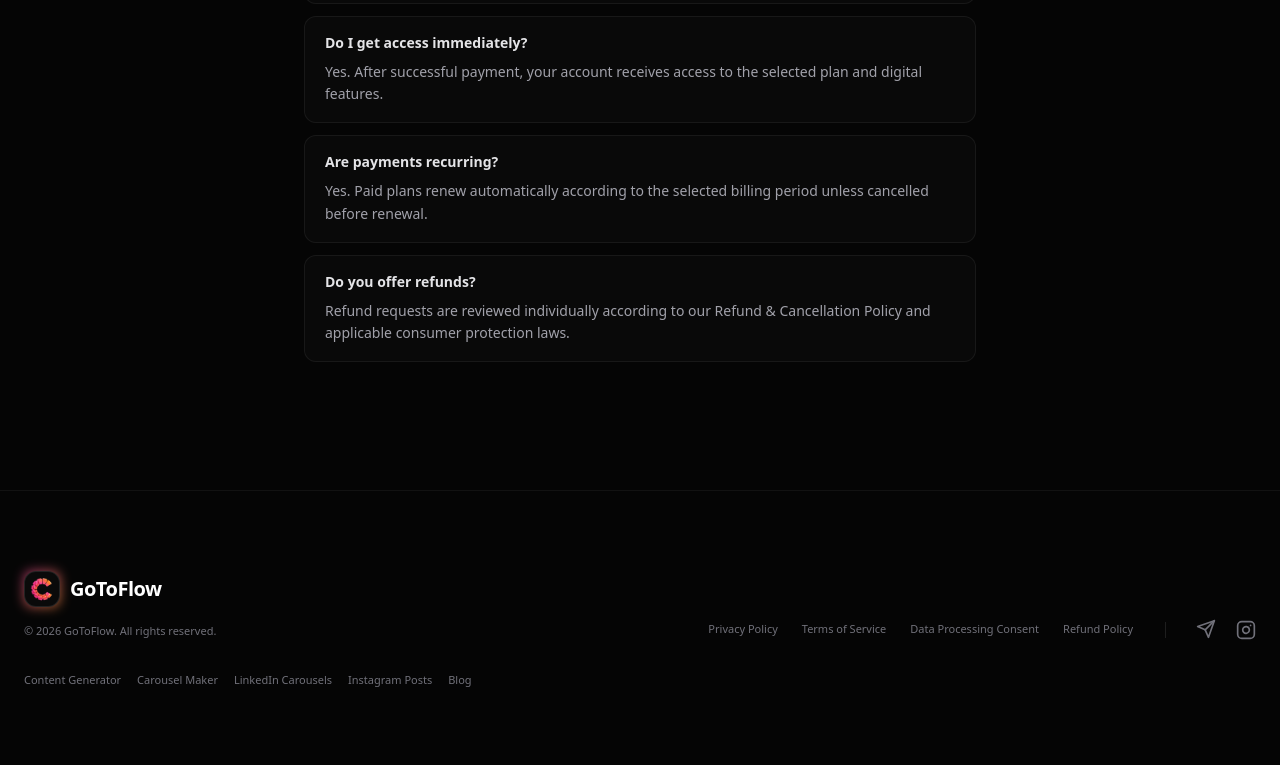
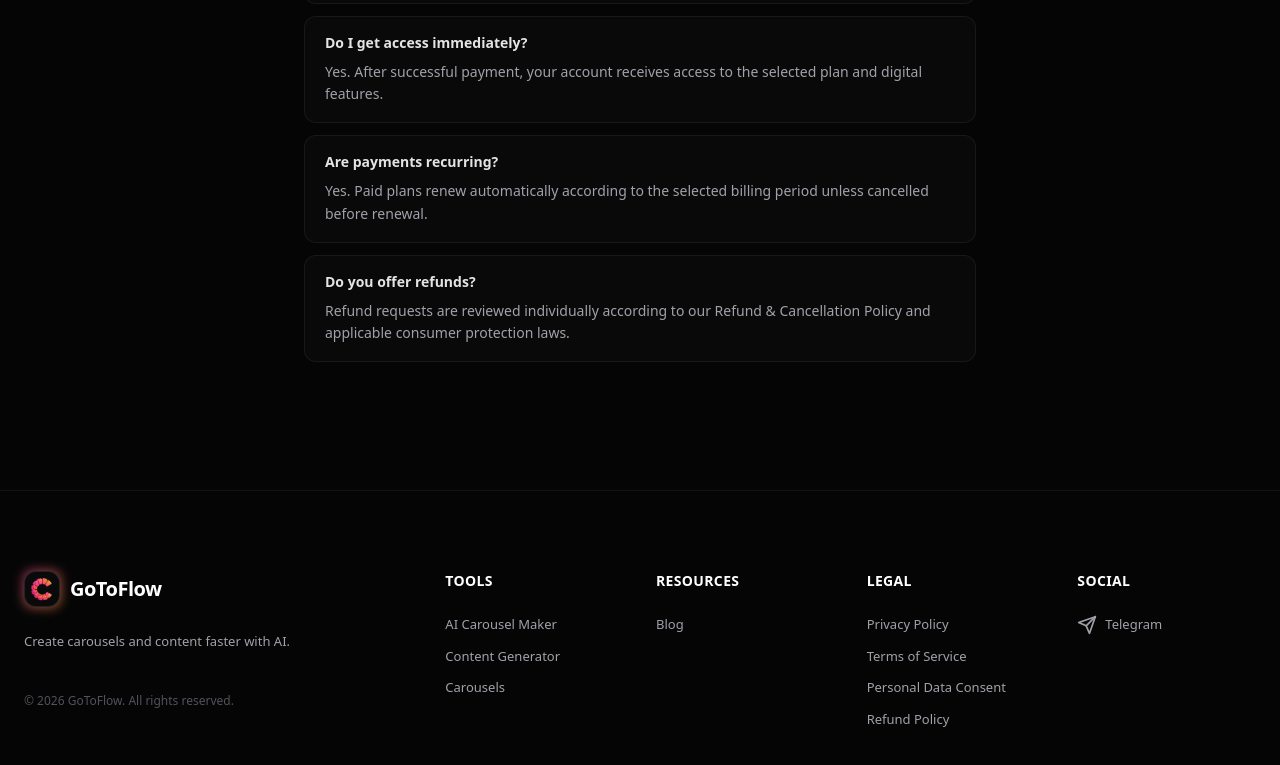
Before and after one commit to matteimikeska49-bot/gtf, a React (Vite) app: page /pricing in a window 1280 px wide. Shown: the part 2068-2833 px from the top of the page. Built offline with nearby package versions, Linux system fonts and the light colour scheme.

Commit message:
fix(footer): organize links and add Telegram

```diff
--- a/src/components/Footer.jsx
+++ b/src/components/Footer.jsx
@@ -8,7 +8,7 @@ import { Link } from 'react-router-dom';
 
 export const Footer = () => {
   const [modal, setModal] = useState(null); // 'privacy' | 'terms' | 'consent' | null
-  const { t, lang } = useLanguage();
+  const { lang } = useLanguage();
 
   return (
     <>
@@ -20,115 +20,107 @@ export const Footer = () => {
       <footer className="relative z-10 w-full bg-[#050505] border-t border-white/5">
         <div className="max-w-7xl mx-auto px-6 py-12 md:py-20">
 
-          <div className="flex flex-col md:flex-row justify-between items-center md:items-center gap-8 md:gap-12">
+          <div className="grid grid-cols-1 md:grid-cols-3 lg:grid-cols-6 gap-10 lg:gap-8">
 
-            {/* Left Hand: Logo and Copyright */}
-            <div className="flex flex-col items-center md:items-start gap-4">
+            {/* Column 1: Brand */}
+            <div className="flex flex-col items-start gap-4 lg:col-span-2">
               <Logo />
-              <p className="text-[11px] text-zinc-500 font-medium">
-                {t('footer.copyright')}
+              <p className="text-[13px] text-zinc-400 font-medium leading-relaxed max-w-sm mt-2">
+                {lang === 'RU'
+                  ? 'Создавайте карусели и контент быстрее с AI.'
+                  : 'Create carousels and content faster with AI.'}
               </p>
+              <p className="text-[12px] text-zinc-600 font-medium mt-6">
+                {lang === 'RU'
+                  ? '© 2026 GoToFlow. Все права защищены.'
+                  : '© 2026 GoToFlow. All rights reserved.'}
+              </p>
+            </div>
 
-              {/* Internal SEO Links */}
-              <nav className="flex flex-wrap items-center gap-x-4 gap-y-2 mt-4">
+            {/* Column 2: Product / Tools */}
+            <div className="flex flex-col items-start gap-4">
+              <h3 className="text-sm font-semibold text-white tracking-wide uppercase mb-2">
+                {lang === 'RU' ? 'Инструменты' : 'Tools'}
+              </h3>
+              <nav className="flex flex-col gap-3">
                 {lang === 'RU' ? (
                   <>
-                    <Link to="/ru/generator-kontenta" className="text-[11px] text-zinc-500 hover:text-white transition-colors duration-300">Генератор контента</Link>
-                    <Link to="/ru/ai-generator-karuselej" className="text-[11px] text-zinc-500 hover:text-white transition-colors duration-300">Карусели</Link>
-                    <Link to="/ru/generator-karuselej-linkedin" className="text-[11px] text-zinc-500 hover:text-white transition-colors duration-300">Карусели LinkedIn</Link>
-                    <Link to="/ru/generator-postov-instagram" className="text-[11px] text-zinc-500 hover:text-white transition-colors duration-300">Посты Instagram</Link>
-                    <Link to="/ru/blog" className="text-[11px] text-zinc-500 hover:text-white transition-colors duration-300">Блог</Link>
+                    <Link to="/ru/ii-generator-karuseley" className="text-[13px] text-zinc-400 hover:text-white transition-colors duration-300">ИИ-генератор каруселей</Link>
+                    <Link to="/ru" className="text-[13px] text-zinc-400 hover:text-white transition-colors duration-300">Генератор контента</Link>
+                    <Link to="/ru" className="text-[13px] text-zinc-400 hover:text-white transition-colors duration-300">Карусели</Link>
                   </>
                 ) : (
                   <>
-                    <Link to="/ai-content-generator" className="text-[11px] text-zinc-500 hover:text-white transition-colors duration-300">Content Generator</Link>
-                    <Link to="/ai-carousel-maker" className="text-[11px] text-zinc-500 hover:text-white transition-colors duration-300">Carousel Maker</Link>
-                    <Link to="/linkedin-carousel-maker" className="text-[11px] text-zinc-500 hover:text-white transition-colors duration-300">LinkedIn Carousels</Link>
-                    <Link to="/ai-instagram-post-generator" className="text-[11px] text-zinc-500 hover:text-white transition-colors duration-300">Instagram Posts</Link>
-                    <Link to="/blog" className="text-[11px] text-zinc-500 hover:text-white transition-colors duration-300">Blog</Link>
+                    <Link to="/ai-carousel-maker" className="text-[13px] text-zinc-400 hover:text-white transition-colors duration-300">AI Carousel Maker</Link>
+                    <Link to="/" className="text-[13px] text-zinc-400 hover:text-white transition-colors duration-300">Content Generator</Link>
+                    <Link to="/" className="text-[13px] text-zinc-400 hover:text-white transition-colors duration-300">Carousels</Link>
                   </>
                 )}
               </nav>
             </div>
 
-            {/* Right Hand: Legal Links & Socials */}
-            <div className="flex flex-col lg:flex-row items-center justify-center md:justify-end gap-6 md:gap-8">
-              <nav className="flex flex-wrap items-center justify-center md:justify-end gap-x-6 gap-y-3">
+            {/* Column 3: Resources */}
+            <div className="flex flex-col items-start gap-4">
+              <h3 className="text-sm font-semibold text-white tracking-wide uppercase mb-2">
+                {lang === 'RU' ? 'Ресурсы' : 'Resources'}
+              </h3>
+              <nav className="flex flex-col gap-3">
+                {lang === 'RU' ? (
+                  <Link to="/ru/blog" className="text-[13px] text-zinc-400 hover:text-white transition-colors duration-300">Блог</Link>
+                ) : (
+                  <Link to="/blog" className="text-[13px] text-zinc-400 hover:text-white transition-colors duration-300">Blog</Link>
+                )}
+              </nav>
+            </div>
+
+            {/* Column 4: Legal */}
+            <div className="flex flex-col items-start gap-4 lg:col-span-1">
+              <h3 className="text-sm font-semibold text-white tracking-wide uppercase mb-2">
+                {lang === 'RU' ? 'Документы' : 'Legal'}
+              </h3>
+              <nav className="flex flex-col gap-3">
                 {lang === 'RU' ? (
                   <>
-                    <Link
-                      to="/ru/politika"
-                      className="text-[11px] text-zinc-500 hover:text-white transition-colors duration-300 font-medium"
-                    >
-                      {t('footer.privacy')}
-                    </Link>
-                    <Link
-                      to="/ru/polzovatelskoe-soglashenie"
-                      className="text-[11px] text-zinc-500 hover:text-white transition-colors duration-300 font-medium"
-                    >
-                      {t('footer.terms')}
-                    </Link>
-                    <Link
-                      to="/ru/soglasie-na-obrabotku-personalnyh-dannyh"
-                      className="text-[11px] text-zinc-500 hover:text-white transition-colors duration-300 font-medium"
-                    >
-                      {t('footer.consent')}
-                    </Link>
-                    <Link
-                      to="/ru/ugc-creator-terms"
-                      className="text-[11px] text-zinc-500 hover:text-white transition-colors duration-300 font-medium"
-                    >
-                      Условия для UGC-креаторов
-                    </Link>
+                    <Link to="/ru/politika" className="text-[13px] text-zinc-400 hover:text-white transition-colors duration-300">Политика конфиденциальности</Link>
+                    <Link to="/ru/polzovatelskoe-soglashenie" className="text-[13px] text-zinc-400 hover:text-white transition-colors duration-300">Пользовательское соглашение</Link>
+                    <Link to="/ru/soglasie-na-obrabotku-personalnyh-dannyh" className="text-[13px] text-zinc-400 hover:text-white transition-colors duration-300">Согласие на обработку данных</Link>
+                    <Link to="/ru/ugc-creator-terms" className="text-[13px] text-zinc-400 hover:text-white transition-colors duration-300">Условия для UGC-креаторов</Link>
                   </>
                 ) : (
                   <>
-                    <Link
-                      to="/privacy-policy"
-                      className="text-[11px] text-zinc-500 hover:text-white transition-colors duration-300 font-medium"
-                    >
-                      {t('footer.privacy')}
-                    </Link>
-                    <Link
-                      to="/terms-of-service"
-                      className="text-[11px] text-zinc-500 hover:text-white transition-colors duration-300 font-medium"
-                    >
-                      {t('footer.terms')}
-                    </Link>
-                    <Link
-                      to="/personal-data-consent"
-                      className="text-[11px] text-zinc-500 hover:text-white transition-colors duration-300 font-medium"
-                    >
-                      {t('footer.consent')}
-                    </Link>
-                    <Link
-                      to="/refund-policy"
-                      className="text-[11px] text-zinc-500 hover:text-white transition-colors duration-300 font-medium"
-                    >
-                      Refund Policy
-                    </Link>
+                    <Link to="/privacy-policy" className="text-[13px] text-zinc-400 hover:text-white transition-colors duration-300">Privacy Policy</Link>
+                    <Link to="/terms-of-service" className="text-[13px] text-zinc-400 hover:text-white transition-colors duration-300">Terms of Service</Link>
+                    <Link to="/personal-data-consent" className="text-[13px] text-zinc-400 hover:text-white transition-colors duration-300">Personal Data Consent</Link>
+                    <Link to="/refund-policy" className="text-[13px] text-zinc-400 hover:text-white transition-colors duration-300">Refund Policy</Link>
                   </>
                 )}
               </nav>
+            </div>
 
-              {/* Separator line for larger screens */}
-              <div className="hidden lg:block w-px h-4 bg-white/10" />
-
-              {/* Social Icons */}
-              <div className="flex items-center gap-5">
-                <span className="text-zinc-500 hover:text-white transition-colors duration-300" aria-label="Telegram">
-                  <svg className="w-5 h-5 -ml-0.5 -mt-0.5" viewBox="0 0 24 24" fill="none" stroke="currentColor" strokeWidth="2" strokeLinecap="round" strokeLinejoin="round">
+            {/* Column 5: Social */}
+            <div className="flex flex-col items-start gap-4">
+              <h3 className="text-sm font-semibold text-white tracking-wide uppercase mb-2">
+                {lang === 'RU' ? 'Соцсети' : 'Social'}
+              </h3>
+              <div className="flex flex-col gap-3">
+                <a href="https://t.me/GoToFlowio" target="_blank" rel="noopener noreferrer" aria-label="GoToFlow Telegram" className="text-zinc-400 hover:text-white transition-colors duration-300 flex items-center gap-2">
+                  <svg className="w-5 h-5" viewBox="0 0 24 24" fill="none" stroke="currentColor" strokeWidth="2" strokeLinecap="round" strokeLinejoin="round">
                     <line x1="22" y1="2" x2="11" y2="13"></line>
                     <polygon points="22 2 15 22 11 13 2 9 22 2"></polygon>
                   </svg>
-                </span>
-                <span className="text-zinc-500 hover:text-white transition-colors duration-300" aria-label="Instagram">
+                  <span className="text-[13px] font-medium">Telegram</span>
+                </a>
+
+                {/* Instagram hidden from UI */}
+                {/*
+                <a href="https://instagram.com/gotoflow" target="_blank" rel="noopener noreferrer" aria-label="GoToFlow Instagram" className="text-zinc-400 hover:text-white transition-colors duration-300 flex items-center gap-2 hidden">
                   <svg className="w-5 h-5" viewBox="0 0 24 24" fill="none" stroke="currentColor" strokeWidth="2" strokeLinecap="round" strokeLinejoin="round">
                     <rect x="2" y="2" width="20" height="20" rx="5" ry="5"></rect>
                     <path d="M16 11.37A4 4 0 1 1 12.63 8 4 4 0 0 1 16 11.37z"></path>
                     <line x1="17.5" y1="6.5" x2="17.51" y2="6.5"></line>
                   </svg>
-                </span>
+                </a>
+                */}
               </div>
             </div>
 
```
